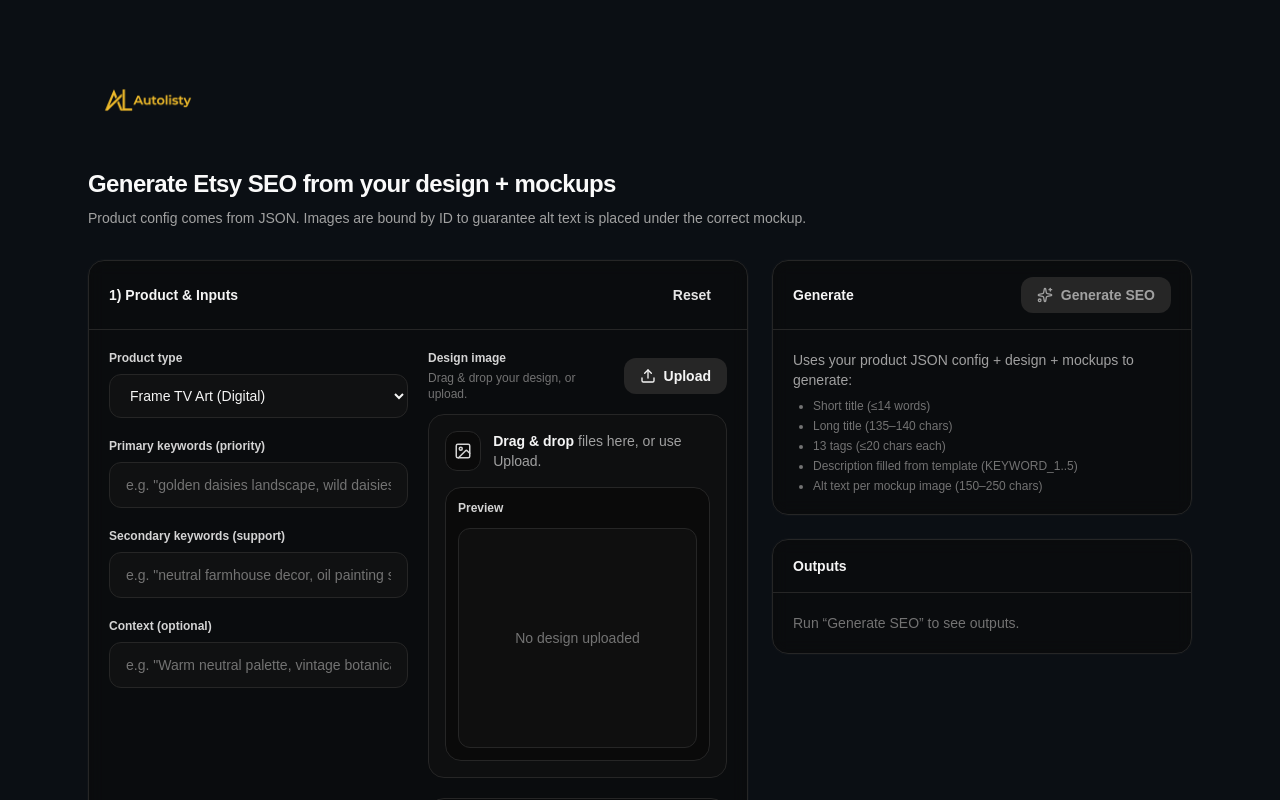
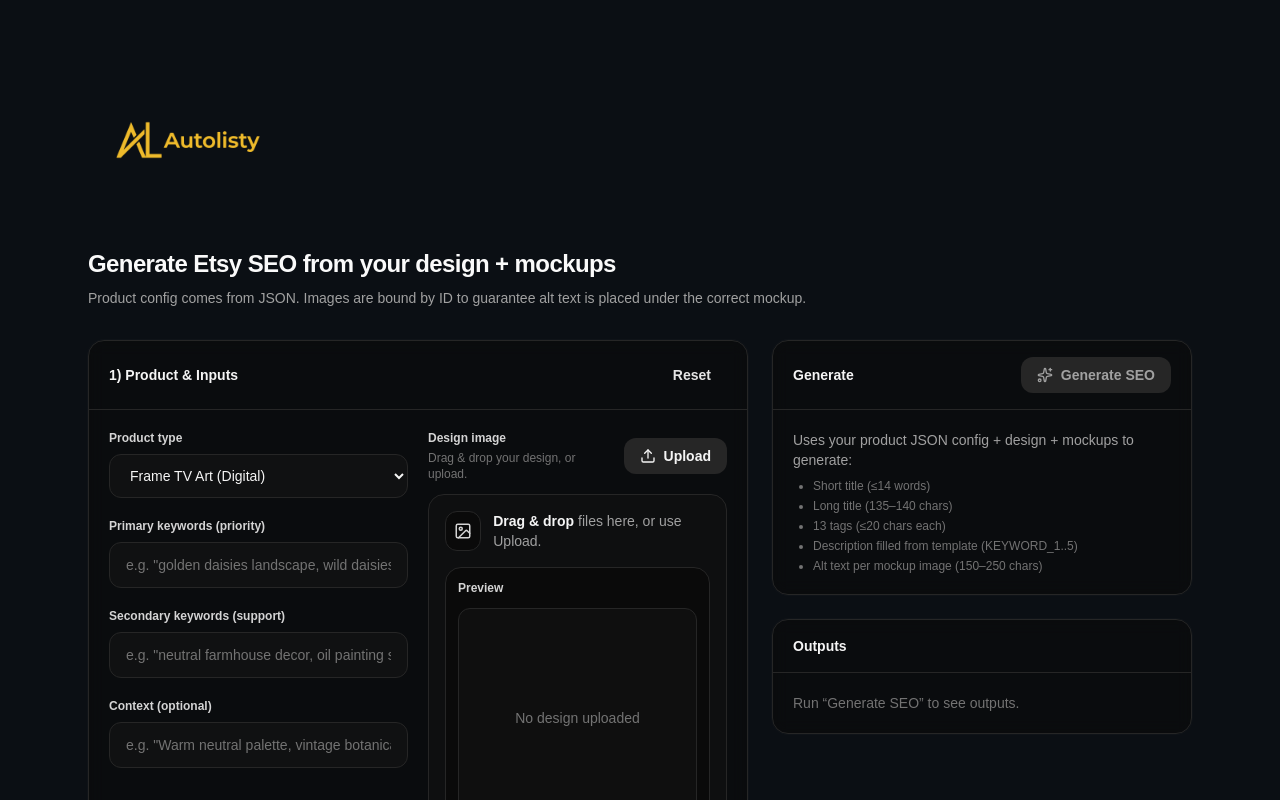
Before and after one commit to CryptoLibo/autolisty, a Next.js app: page / in a window 1280 px wide. Shown: the top 800 px of the page. Built offline with nearby package versions, Linux system fonts and the light colour scheme.

Commit message:
add logo and favicon

```diff
--- a/app/page.tsx
+++ b/app/page.tsx
@@ -648,7 +648,7 @@ export default function Page() {
             <Image
               src="/logo.png"
               alt="Autolisty"
-              width={120}
+              width={200}
               height={28}
               priority
             />
```
Also changed, not shown: 1 other file (tests, documents, lock files or other folders).
